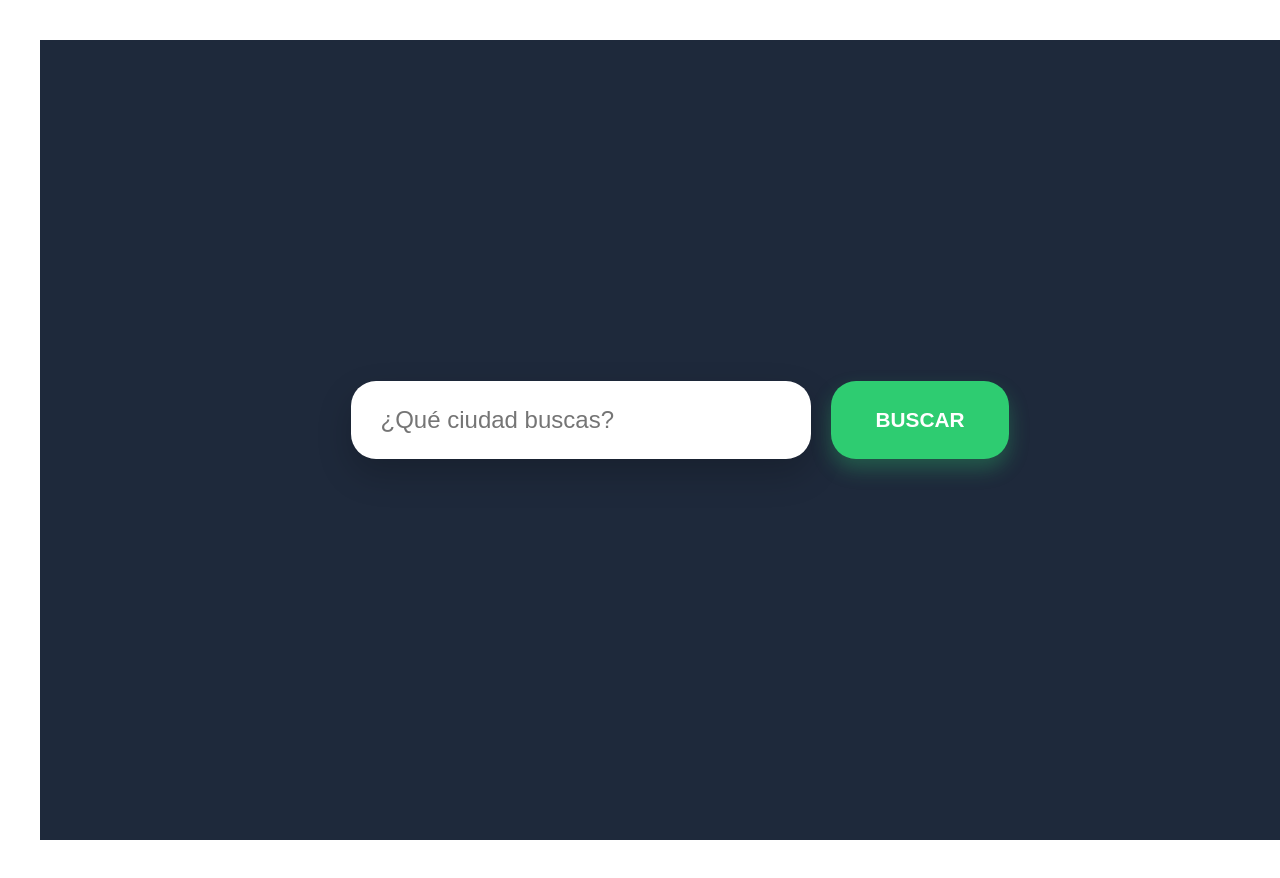
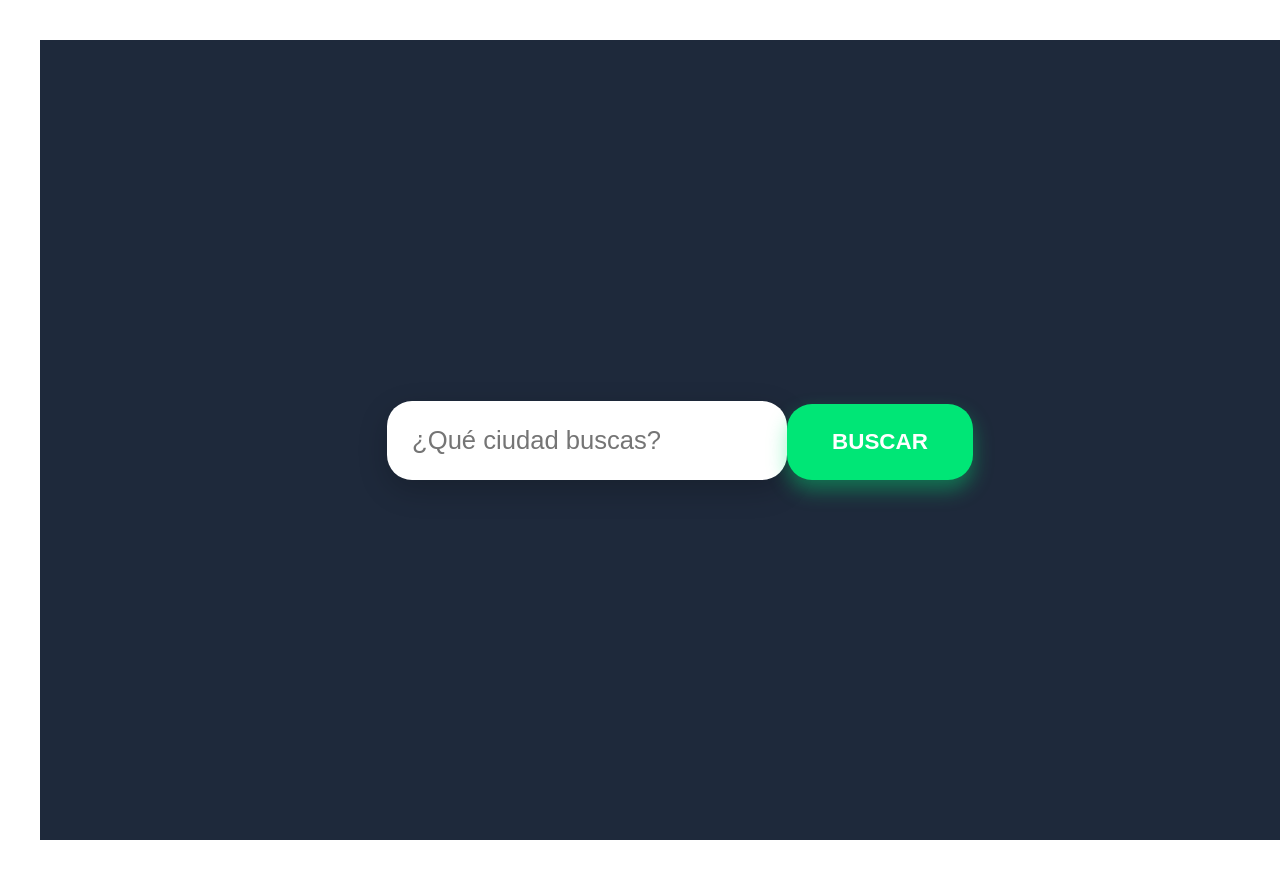
Before and after one commit to candelario02/mi-app-clima, a React (Vite) app: page / in a window 1280 px wide. Shown: the top 878 px of the page. Built offline with nearby package versions, Linux system fonts and the light colour scheme.

Commit message:
VERSION FINAL CON LLUVIA ANIMADA Y SOL GIGANTE

```diff
--- a/src/App.jsx
+++ b/src/App.jsx
@@ -25,29 +25,27 @@ function App() {
   }
 
   const calcularHora = (timezoneOffset) => {
-    // Cálculo preciso para evitar desfases de hora local
     const ahora = new Date()
     const utc = ahora.getTime() + (ahora.getTimezoneOffset() * 60000)
     const fechaCiudad = new Date(utc + (1000 * timezoneOffset))
-
-    setHoraLocal(fechaCiudad.toLocaleTimeString([], {
-      hour: '2-digit',
-      minute: '2-digit',
-      hour12: true
-    }))
+    setHoraLocal(fechaCiudad.toLocaleTimeString([], { hour: '2-digit', minute: '2-digit', hour12: true }))
   }
 
-  const obtenerCieloExterior = () => {
-    if (!clima) return 'app-wrapper cielo-default';
-    const estado = clima.weather[0].main.toLowerCase();
-    if (estado.includes('clear')) return 'app-wrapper cielo-despejado';
-    if (estado.includes('cloud')) return 'app-wrapper cielo-nubes';
-    if (estado.includes('rain')) return 'app-wrapper cielo-lluvia';
-    return 'app-wrapper cielo-default';
+  const obtenerClaseClima = () => {
+    if (!clima) return 'default';
+    const main = clima.weather[0].main.toLowerCase();
+    if (main.includes('clear')) return 'sunny';
+    if (main.includes('cloud')) return 'clouds';
+    if (main.includes('rain')) return 'rain';
+    if (main.includes('snow')) return 'snow';
+    return 'default';
   };
 
   return (
-    <div className={obtenerCieloExterior()}>
+    <div className={`app-wrapper ${obtenerClaseClima()}`}>
+      {/* Partículas de fondo para lluvia o nieve */}
+      <div className="weather-particles"></div>
+
       <div className="main-container">
         <div className="search-section">
           <input
@@ -66,7 +64,6 @@ function App() {
             <h2 className="city-name">{clima.name}, {clima.sys.country}</h2>
 
             <div className="main-visual">
-              {/* Usar sol estético si está despejado, sino el icono de la API */}
               <img
                 src={clima.weather[0].main === 'Clear'
                   ? "https://cdn-icons-png.flaticon.com/512/4814/4814268.png"
@@ -81,14 +78,8 @@ function App() {
             <p className="weather-desc">{clima.weather[0].description}</p>
 
             <div className="bottom-details">
-              <div className="detail-item">
-                <p>Humedad</p>
-                <strong>{clima.main.humidity}%</strong>
-              </div>
-              <div className="detail-item">
-                <p>Viento</p>
-                <strong>{clima.wind.speed} m/s</strong>
-              </div>
+              <div className="detail-item"><p>Humedad</p><strong>{clima.main.humidity}%</strong></div>
+              <div className="detail-item"><p>Viento</p><strong>{clima.wind.speed} m/s</strong></div>
             </div>
           </div>
         )}
--- a/src/index.css
+++ b/src/index.css
@@ -4,108 +4,55 @@
   display: flex;
   justify-content: center;
   align-items: center;
-  background-size: 400% 400% !important;
-  animation: moveGradient 15s ease infinite;
-  font-family: 'Arial', sans-serif;
+  position: relative;
+  overflow: hidden;
+  transition: background 1s ease;
 }
 
-@keyframes moveGradient {
-  0% { background-position: 0% 50%; }
-  50% { background-position: 100% 50%; }
-  100% { background-position: 0% 50%; }
+/* Colores de Fondo Dinámicos */
+.sunny { background: linear-gradient(135deg, #00f2fe 0%, #4facfe 100%); }
+.clouds { background: linear-gradient(135deg, #bdc3c7 0%, #2c3e50 100%); }
+.rain { background: linear-gradient(135deg, #203a43 0%, #2c5364 100%); }
+.snow { background: linear-gradient(135deg, #e6e9f0 0%, #eef1f5 100%); }
+.default { background: #1e293b; }
+
+/* Efecto de Lluvia Animada */
+.rain .weather-particles::after {
+  content: "";
+  position: absolute;
+  top: -100px; width: 100%; height: 200%;
+  background-image: radial-gradient(circle, #fff 1px, transparent 1px);
+  background-size: 50px 50px;
+  animation: rainDrop 0.5s linear infinite;
 }
 
-.cielo-despejado { background: linear-gradient(-45deg, #4facfe, #00f2fe, #2575fc); }
-.cielo-nubes { background: linear-gradient(-45deg, #757f9a, #d7dde8, #2c3e50); }
-.cielo-lluvia { background: linear-gradient(-45deg, #1e3c72, #2a5298, #000428); }
-.cielo-default { background: #1e293b; }
+@keyframes rainDrop { from { transform: translateY(0); } to { transform: translateY(100px); } }
 
-.search-section {
-  display: flex;
-  gap: 20px;
-  margin-bottom: 40px;
-  justify-content: center;
-}
-
+/* Buscador y Botón Gigante */
 .big-input {
-  padding: 25px 30px;
-  font-size: 1.5rem;
-  border-radius: 25px;
-  border: none;
-  width: 400px;
-  box-shadow: 0 15px 35px rgba(0,0,0,0.2);
-  outline: none;
+  padding: 25px; font-size: 1.6rem; border-radius: 25px; border: none; width: 350px;
+  box-shadow: 0 10px 30px rgba(0,0,0,0.2);
 }
 
 .big-button {
-  padding: 25px 45px;
-  font-size: 1.3rem;
-  font-weight: 900;
-  background: #2ecc71;
-  color: white;
-  border: none;
-  border-radius: 25px;
-  cursor: pointer;
-  transition: all 0.3s ease;
-  box-shadow: 0 10px 20px rgba(46, 204, 113, 0.3);
+  padding: 25px 45px; font-size: 1.4rem; font-weight: 900; background: #00e676;
+  color: white; border: none; border-radius: 25px; cursor: pointer;
+  box-shadow: 0 10px 20px rgba(0, 230, 118, 0.4);
 }
 
-.big-button:hover {
-  transform: scale(1.05);
-  background: #27ae60;
-}
-
+/* El Sol y la Tarjeta */
 .weather-card-dynamic {
-  background: rgba(255, 255, 255, 0.25);
-  backdrop-filter: blur(25px);
-  padding: 60px;
-  border-radius: 50px;
-  border: 1px solid rgba(255,255,255,0.4);
-  color: white;
-  text-align: center;
-  box-shadow: 0 40px 80px rgba(0,0,0,0.4);
-  width: 550px;
-}
-
-.giant-weather-icon {
-  width: 220px;
-  filter: drop-shadow(0 0 30px rgba(255, 255, 255, 0.5));
+  background: rgba(255, 255, 255, 0.2); backdrop-filter: blur(20px);
+  padding: 50px; border-radius: 45px; width: 500px; text-align: center; color: white;
+  box-shadow: 0 30px 60px rgba(0,0,0,0.4); border: 1px solid rgba(255,255,255,0.3);
 }
 
 .sun-bright {
-  filter: drop-shadow(0 0 50px #ffcc00) !important;
-  animation: rotateSun 20s linear infinite, float 3s ease-in-out infinite !important;
+  filter: drop-shadow(0 0 50px #ffcc00);
+  animation: sunFloat 3s ease-in-out infinite, sunRotate 20s linear infinite;
 }
 
-@keyframes rotateSun {
-  from { transform: rotate(0deg); }
-  to { transform: rotate(360deg); }
-}
+@keyframes sunFloat { 0%, 100% { transform: translateY(0); } 50% { transform: translateY(-20px); } }
+@keyframes sunRotate { from { transform: rotate(0deg); } to { transform: rotate(360deg); } }
 
-@keyframes float {
-  0%, 100% { transform: translateY(0); }
-  50% { transform: translateY(-20px); }
-}
-
-.big-temp-text {
-  font-size: 8rem;
-  font-weight: 900;
-  display: block;
-  margin-top: -20px;
-  text-shadow: 4px 4px 15px rgba(0,0,0,0.2);
-}
-
-.local-time { font-size: 1.2rem; font-weight: bold; margin-bottom: 10px; text-transform: uppercase; letter-spacing: 2px;}
-.city-name { font-size: 3rem; margin: 0; }
-.weather-desc { font-size: 1.8rem; text-transform: capitalize; margin: 20px 0 40px; }
-
-.bottom-details {
-  display: flex;
-  justify-content: space-around;
-  background: rgba(0,0,0,0.25);
-  padding: 30px;
-  border-radius: 30px;
-}
-
-.detail-item p { font-size: 1.1rem; margin-bottom: 5px; opacity: 0.8; }
-.detail-item strong { font-size: 1.5rem; }
+.big-temp-text { font-size: 7rem; font-weight: 900; display: block; }
```
